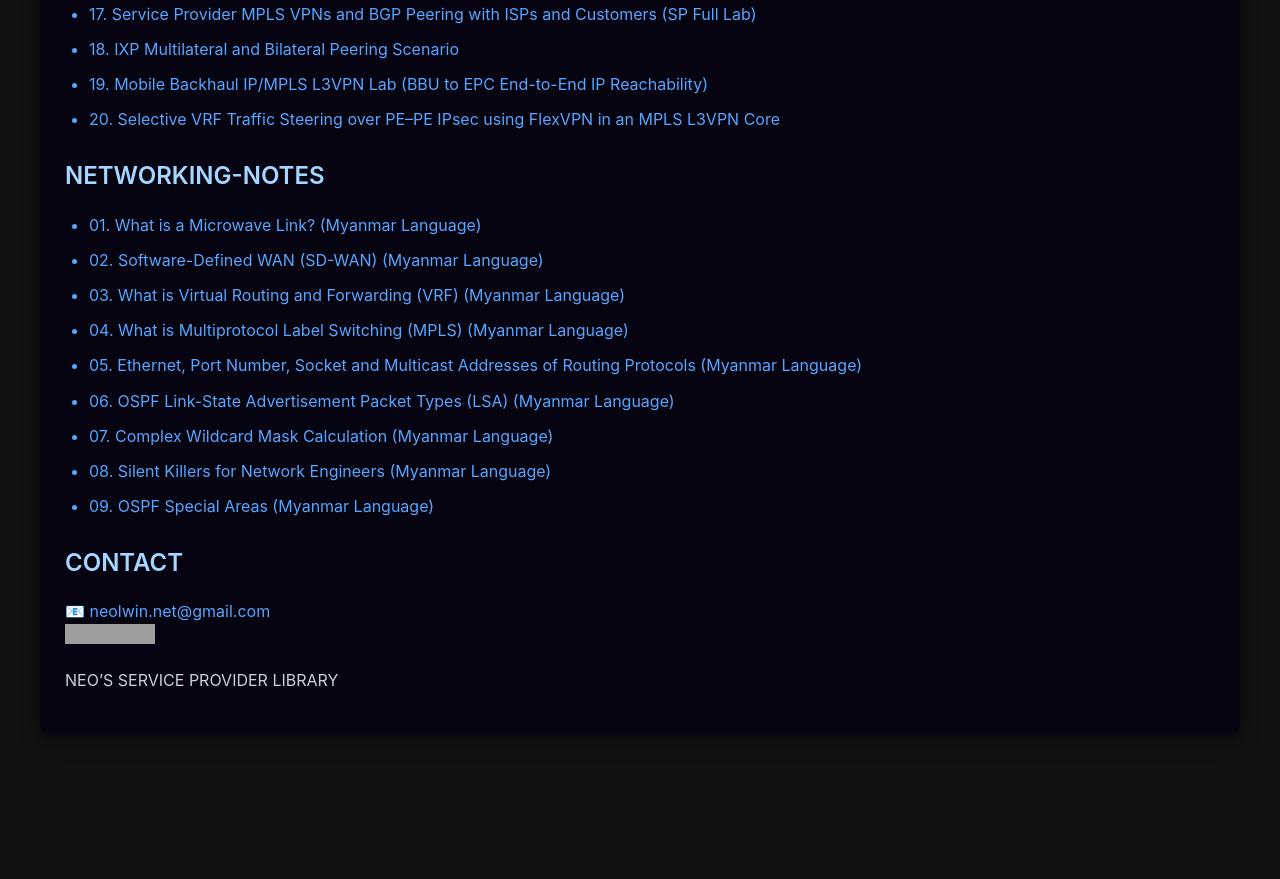
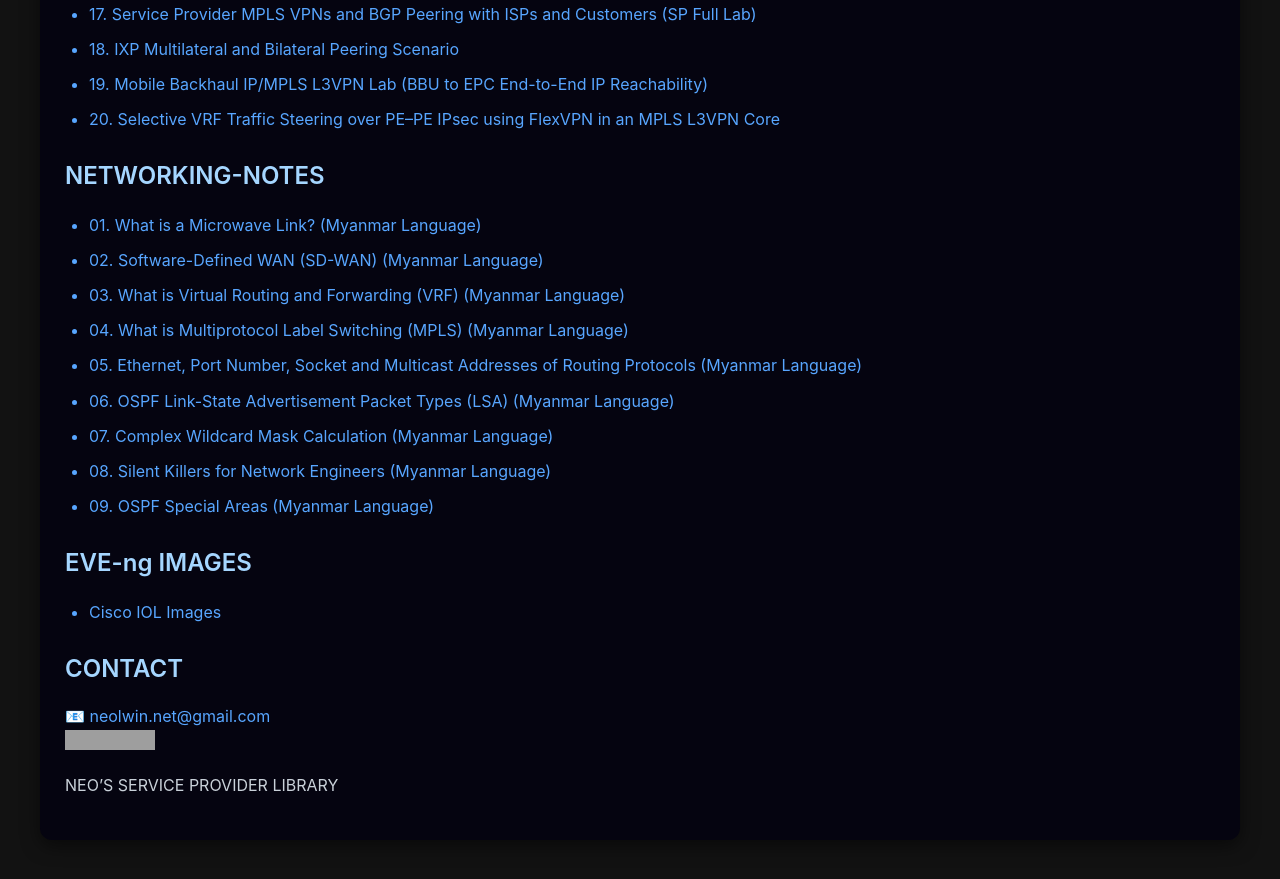
Before and after one commit to neolwin-net/sp-dc-net, a Jekyll site: the page built from index.md, in a window 1280 px wide and 900 px high, scrolled down 1165 px. Shown: the top 879 px of the window. Built offline with Jekyll 4.4.1, drawn with Linux system fonts in a browser that asks for light colours; before the commit the page ends 1960 px from its top, so only the background shows below that; grey boxes are pictures that could not be loaded.

Commit message:
Adding New Tab.md

```diff
--- a/index.md
+++ b/index.md
@@ -49,6 +49,9 @@ This site is dedicated to knowledge sharing on:
 - [08. Silent Killers for Network Engineers (Myanmar Language)](pdf/note_mm/kill00.pdf)
 - [09. OSPF Special Areas (Myanmar Language)](pdf/note_mm/ospf_special_areas.pdf)
 
+### EVE-ng IMAGES
+- [Cisco IOL Images](https://1drv.ms/f/c/f796b5a2ef0ab1d8/IgBy3oWotuHQT7cnJ4WC8n70ARtfB4heLZIRu0DGSSH1324?e=iyVJtQ)
+
 ### CONTACT
 [📧 neolwin.net@gmail.com](mailto:neolwin.net@gmail.com)
 [![LinkedIn](https://img.shields.io/badge/LinkedIn-Connect-blue?logo=linkedin)](https://www.linkedin.com/in/neolwin2028)
```
